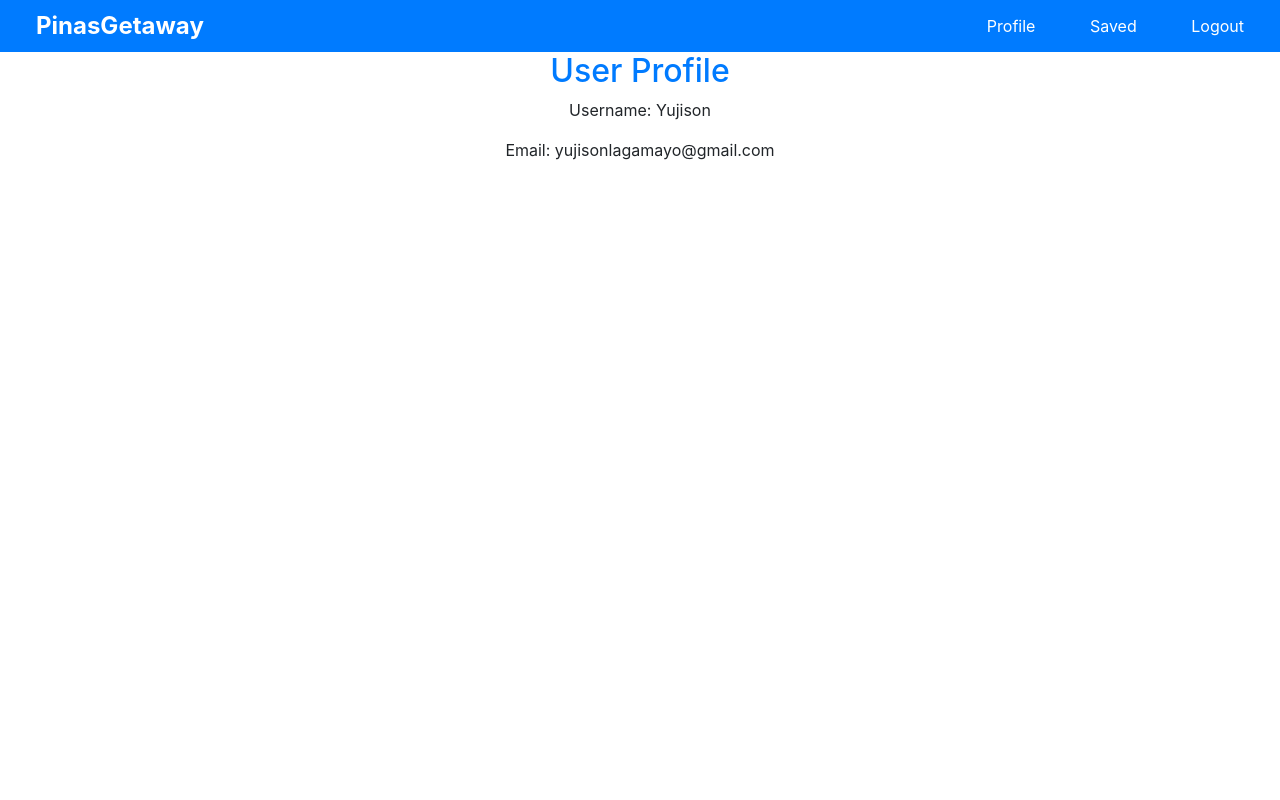
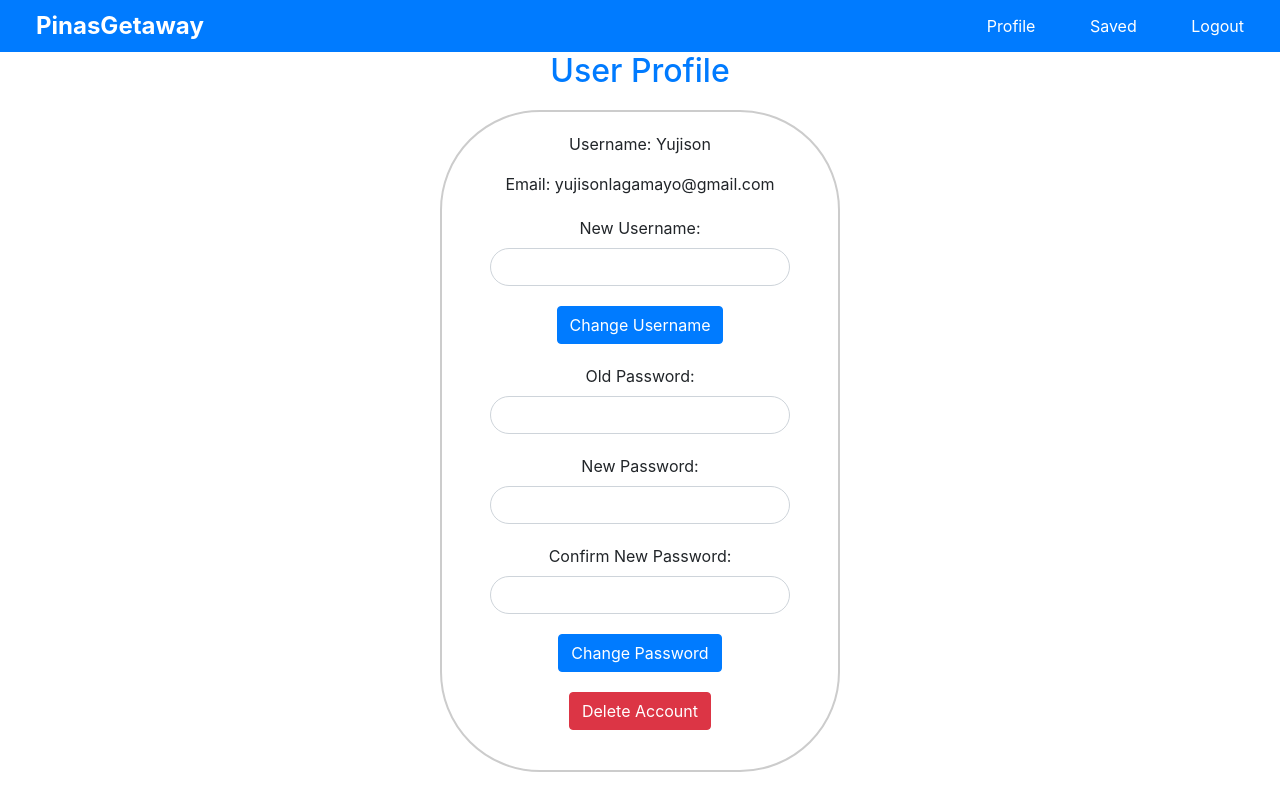
Before and after one commit to ZenChris18/Vacation-Site, a Flask app: page /profile in a window 1280 px wide. Run offline with Flask 3, Linux system fonts and the light colour scheme; a user stored in the database is signed in; some libraries are stand-ins or nearby versions.

Commit message:
Added new features in the profile page
1. Added feature to update username
2. Added feature to change password
3. Added feature to delete account

```diff
--- a/app.py
+++ b/app.py
@@ -92,9 +92,42 @@ def logout():
     flash('You have been logged out', 'success')
     return redirect(url_for('index'))
 
-@app.route("/profile")
+@app.route("/profile", methods=["GET", "POST"])
 @login_required
 def profile():
+    if request.method == "POST":
+        action = request.form.get("action")
+        if action == "change_username":
+            new_username = request.form.get("new_username")
+            if len(new_username) < 2:
+                flash("Username is too short!", "danger")
+            else:
+                current_user.username = new_username
+                db.session.commit()
+                flash("Username updated successfully!", "success")
+        elif action == "change_password":
+            old_password = request.form.get("old_password")
+            new_password = request.form.get("new_password")
+            confirm_new_password = request.form.get("confirm_new_password")
+            if new_password != confirm_new_password:
+                flash("New passwords don't match!", "danger")
+            elif len(new_password) < 5:
+                flash("New password is too short!", "danger")
+            else:
+                if current_user.update_password(old_password, new_password):
+                    db.session.commit()
+                    flash("Password updated successfully!", "success")
+                else:
+                    flash("Old password is incorrect!", "danger")
+        elif action == "delete_account":
+            user_id = current_user.id
+            logout_user()
+            user = User.query.get(user_id)
+            db.session.delete(user)
+            db.session.commit()
+            flash("Account deleted successfully!", "success")
+            return redirect(url_for("index"))
+
     return render_template('profile.html', user=current_user)
 
 @app.route("/saved_spots")
--- a/models.py
+++ b/models.py
@@ -1,6 +1,7 @@
 from flask_sqlalchemy import SQLAlchemy
 from werkzeug.security import generate_password_hash, check_password_hash
 from flask_login import UserMixin
+
 db = SQLAlchemy()
 
 class User(UserMixin, db.Model):
@@ -9,7 +10,6 @@ class User(UserMixin, db.Model):
     email = db.Column(db.String(120), unique=True, nullable=False)
     password_hash = db.Column(db.String(128))
 
-
     def set_password(self, password):
         self.password_hash = generate_password_hash(password, method="pbkdf2:sha256")
 
@@ -17,6 +17,12 @@ class User(UserMixin, db.Model):
         if self.password_hash is None:
             return False
         return check_password_hash(self.password_hash, password)
+
+    def update_password(self, old_password, new_password):
+        if self.check_password(old_password):
+            self.set_password(new_password)
+            return True
+        return False
 
     @property
     def is_active(self):
--- a/static/css/styles.css
+++ b/static/css/styles.css
@@ -73,7 +73,6 @@ form input[type="password"] {
     padding: 10px;
     border-radius: 100px;
     margin-bottom: 10px;
-    border-radius: 100px;
 }
 
 form input[type="submit"] {
@@ -180,3 +179,46 @@ form input[type="submit"]:hover {
     border-radius: 100px; /* Ensure button has rounded corners */
     margin: 0; /* Reset margin */
 }
+
+/* Specific CSS for the profile forms */
+.profile-container {
+    text-align: center;
+    max-width: 400px;
+    margin: 20px auto;
+    padding: 20px;
+    border: 2px solid #ccc;
+    border-radius: 100px;
+}
+
+.profile-form {
+    display: flex;
+    flex-direction: column;
+    align-items: center;
+    margin: 20px 0;
+}
+
+.profile-form div {
+    margin-bottom: 10px;
+    width: 100%;
+    max-width: 300px;
+}
+
+.profile-form input[type="text"],
+.profile-form input[type="password"],
+.profile-form input[type="submit"] {
+    width: 100%;
+    padding: 10px;
+    border-radius: 100px;
+    margin-bottom: 10px;
+}
+
+.profile-form input[type="submit"] {
+    background-color: #007bff;
+    color: white;
+    border: none;
+    cursor: pointer;
+}
+
+.profile-form input[type="submit"]:hover {
+    background-color: #0056b3;
+}
--- a/templates/profile.html
+++ b/templates/profile.html
@@ -5,8 +5,50 @@
     <h2>User Profile</h2>
 </div>
 
-<div class="centered">
-    <p>Username: {{ user.username }}</p>
-    <p>Email: {{ user.email }}</p>
+<div class="profile-container">
+    <div class="centered">
+        <p>Username: {{ user.username }}</p>
+        <p>Email: {{ user.email }}</p>
+    </div>
+
+    <div class="centered">
+        <form class="profile-form" method="POST" action="{{ url_for('profile') }}">
+            <input type="hidden" name="csrf_token" value="{{ csrf_token() }}">
+            <input type="hidden" name="action" value="change_username">
+            <div class="form-group">
+                <label for="new_username">New Username:</label>
+                <input type="text" name="new_username" id="new_username" class="form-control" required>
+            </div>
+            <button type="submit" class="btn btn-primary">Change Username</button>
+        </form>
+    </div>
+
+    <div class="centered">
+        <form class="profile-form" method="POST" action="{{ url_for('profile') }}">
+            <input type="hidden" name="csrf_token" value="{{ csrf_token() }}">
+            <input type="hidden" name="action" value="change_password">
+            <div class="form-group">
+                <label for="old_password">Old Password:</label>
+                <input type="password" name="old_password" id="old_password" class="form-control" required>
+            </div>
+            <div class="form-group">
+                <label for="new_password">New Password:</label>
+                <input type="password" name="new_password" id="new_password" class="form-control" required>
+            </div>
+            <div class="form-group">
+                <label for="confirm_new_password">Confirm New Password:</label>
+                <input type="password" name="confirm_new_password" id="confirm_new_password" class="form-control" required>
+            </div>
+            <button type="submit" class="btn btn-primary">Change Password</button>
+        </form>
+    </div>
+
+    <div class="centered">
+        <form class="profile-form" method="POST" action="{{ url_for('profile') }}">
+            <input type="hidden" name="csrf_token" value="{{ csrf_token() }}">
+            <input type="hidden" name="action" value="delete_account">
+            <button type="submit" class="btn btn-danger" onclick="return confirm('Are you sure you want to delete your account?');">Delete Account</button>
+        </form>
+    </div>
 </div>
 {% endblock %}
```
Also changed, not shown: instance/database.db.
